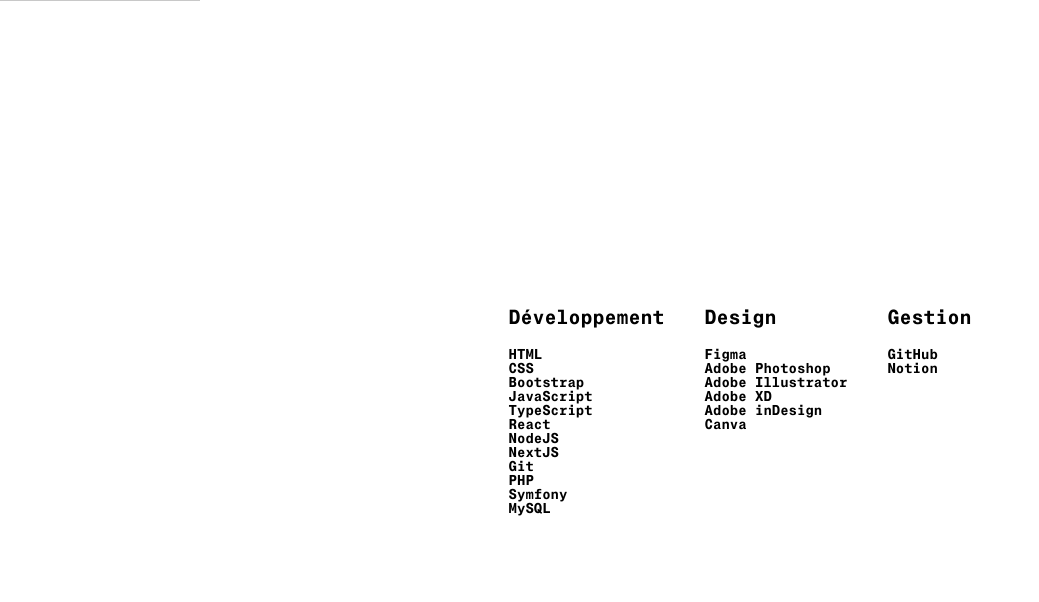
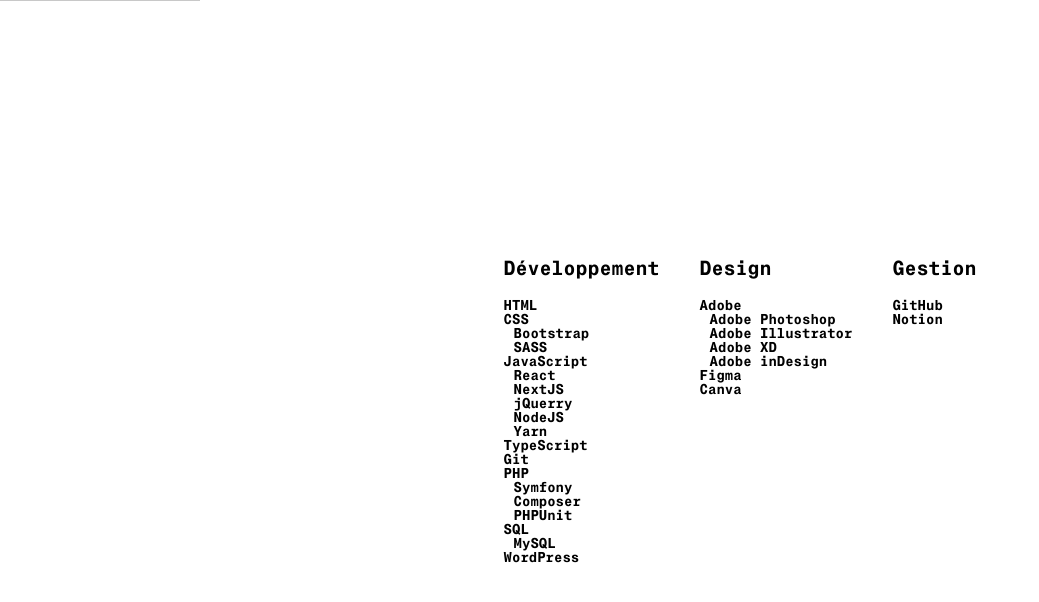
Before and after one commit to vinsliu/VincentL, a plain HTML site: page index.html in a window 1280 px wide. Shown: the part 799-1401 px from the top of the page, without its empty margins (0-1039 px from the left). Drawn offline with Linux system fonts and the light colour scheme.

Commit message:
🎨 Info content

```diff
--- a/assets/css/style.css
+++ b/assets/css/style.css
@@ -206,6 +206,9 @@
   font-size: 20px;
   padding: 20px 0px;
 }
+.indent {
+  margin-left: 10px;
+}
 
 #accueil {
   display: flex;
@@ -238,7 +241,6 @@
     padding: 0 20px;
   }
 }
-
 #projets div:last-child {
   margin-top: auto;
   align-self: flex-end;
--- a/index.html
+++ b/index.html
@@ -84,26 +84,42 @@
             <ul>
               <li>HTML</li>
               <li>CSS</li>
-              <li>Bootstrap</li>
+              <ul class="indent">
+                <li>Bootstrap</li>
+                <li>SASS</li>
+              </ul>
               <li>JavaScript</li>
+              <ul class="indent">
+                <li>React</li>
+                <li>NextJS</li>
+                <li>jQuerry</li>
+                <li>NodeJS</li>
+                <li>Yarn</li>
+              </ul>
               <li>TypeScript</li>
-              <li>React</li>
-              <li>NodeJS</li>
-              <li>NextJS</li>
               <li>Git</li>
               <li>PHP</li>
-              <li>Symfony</li>
-              <li>MySQL</li>
+              <ul class="indent">
+                <li>Symfony</li>
+                <li>Composer</li>
+                <li>PHPUnit</li>
+              </ul>
+              <li>SQL</li>
+              <li class="indent">MySQL</li>
+              <li>WordPress</li>
             </ul>
           </div>
           <div>
             <h2 class="page_title">Design</h2>
             <ul>
+              <li>Adobe</li>
+              <ul class="indent">
+                <li>Adobe Photoshop</li>
+                <li>Adobe Illustrator</li>
+                <li>Adobe XD</li>
+                <li>Adobe inDesign</li>
+              </ul>
               <li>Figma</li>
-              <li>Adobe Photoshop</li>
-              <li>Adobe Illustrator</li>
-              <li>Adobe XD</li>
-              <li>Adobe inDesign</li>
               <li>Canva</li>
             </ul>
           </div>
```
